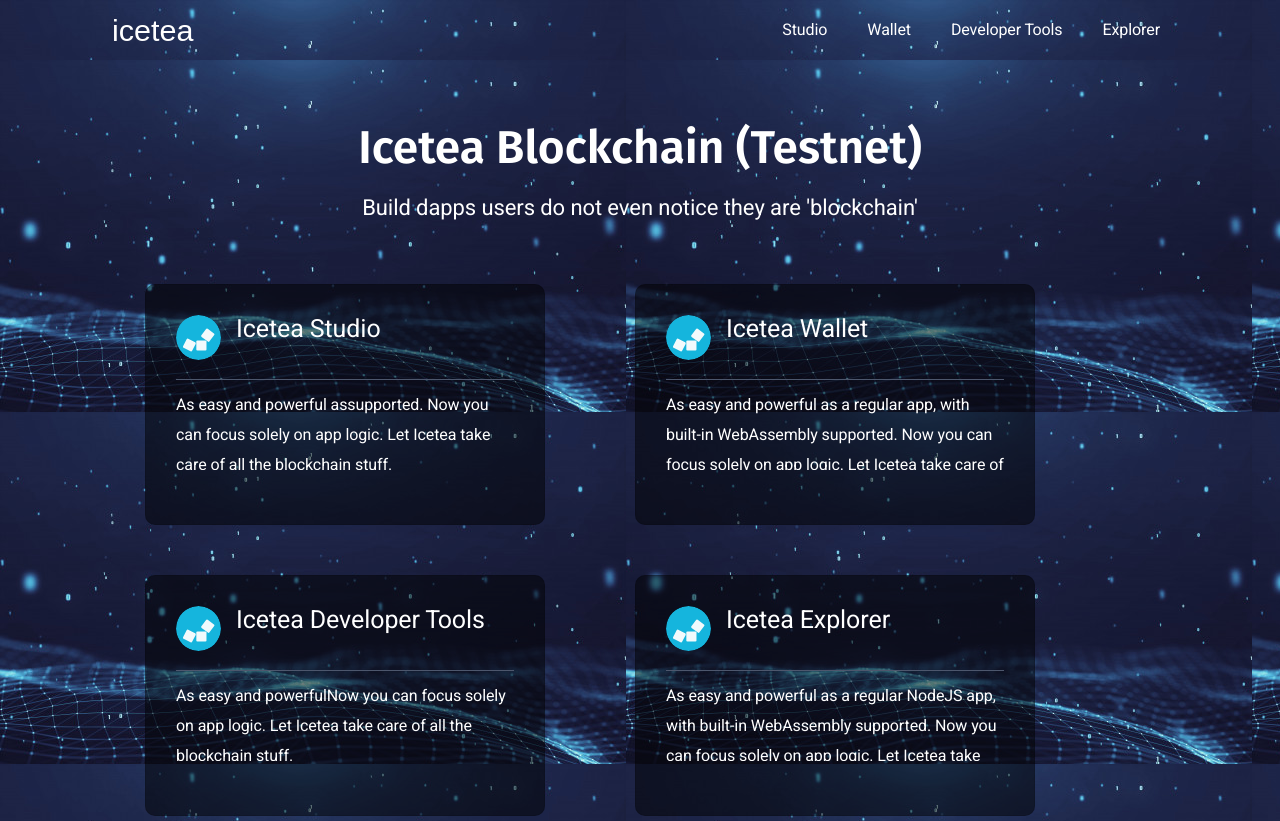
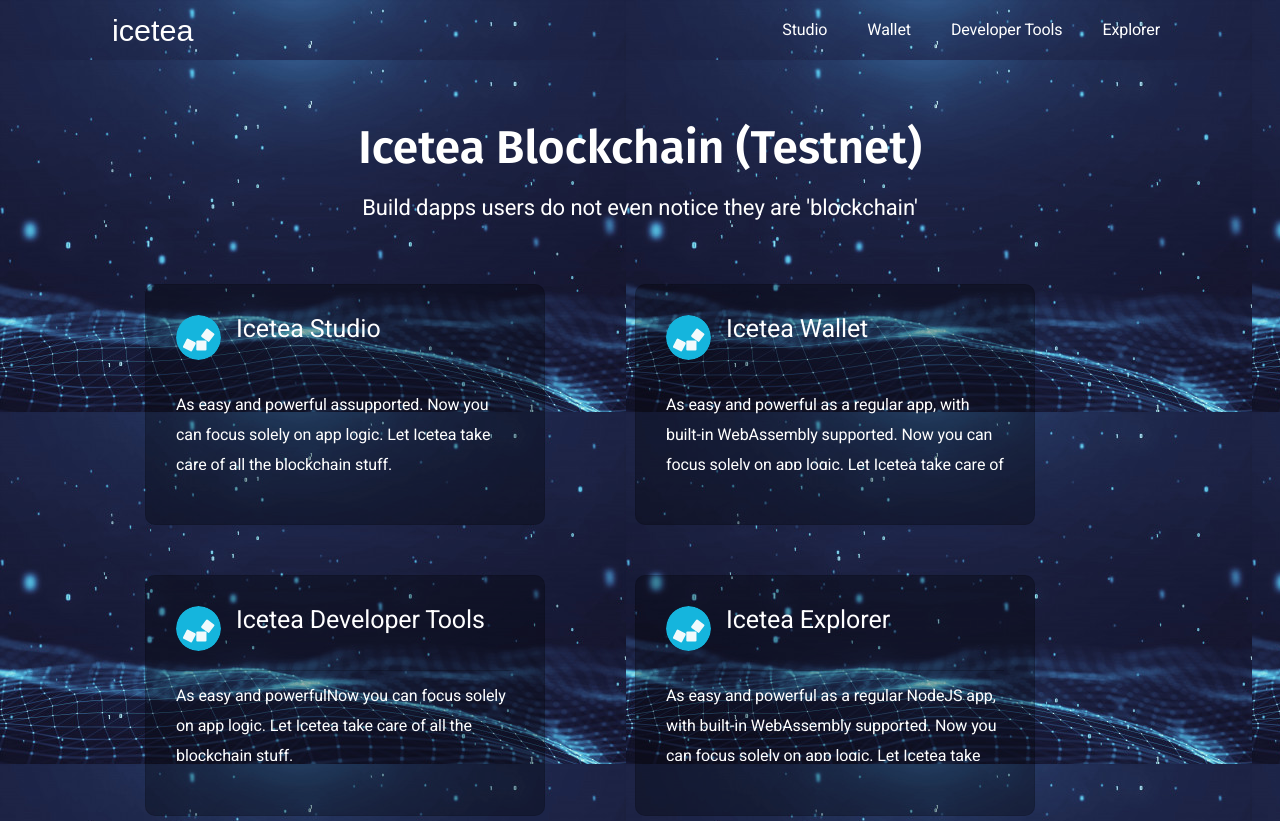
Before and after one commit to TradaTech/icetea.io, a website: page testnet.html in a window 1280 px wide. Shown: the top 821 px of the page. Drawn offline with nearby package versions, Linux system fonts and the light colour scheme; files that its build step writes are made by us from their sources.

Commit message:
change color backgroup

```diff
--- a/src/scss/layout/_testnet.scss
+++ b/src/scss/layout/_testnet.scss
@@ -65,7 +65,7 @@
 	}
 }
 .tn-items {
-	background-color: rgba(0, 0, 0, 0.5);
+	background-color: rgba(0, 0, 0, 0.3);
 	// box-shadow: 5px 3px 5px rgba(0, 0, 0, 0.23);
 	margin: 0 45px 50px 45px;
 	padding: 30px;
@@ -87,7 +87,8 @@
 		align-items: flex-start;
 		margin-bottom: 10px;
 		padding-bottom: 10px;
-		border-bottom: 1px solid #4d576d;
+		// border-bottom: 1px solid #4d576d;
+		border-bottom: 1px solid rgba(0, 0, 0, 0.2);
 	}
 	.icon {
 		width: 45px;
```
